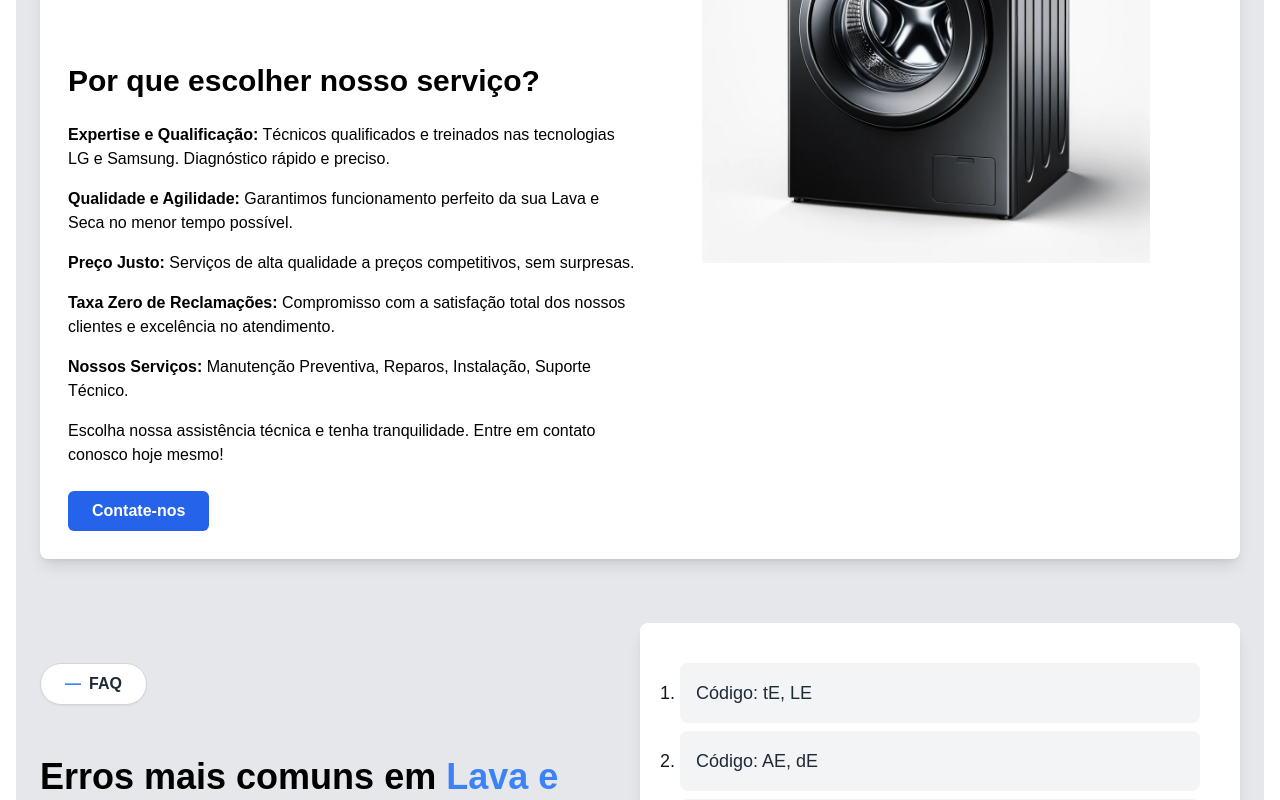
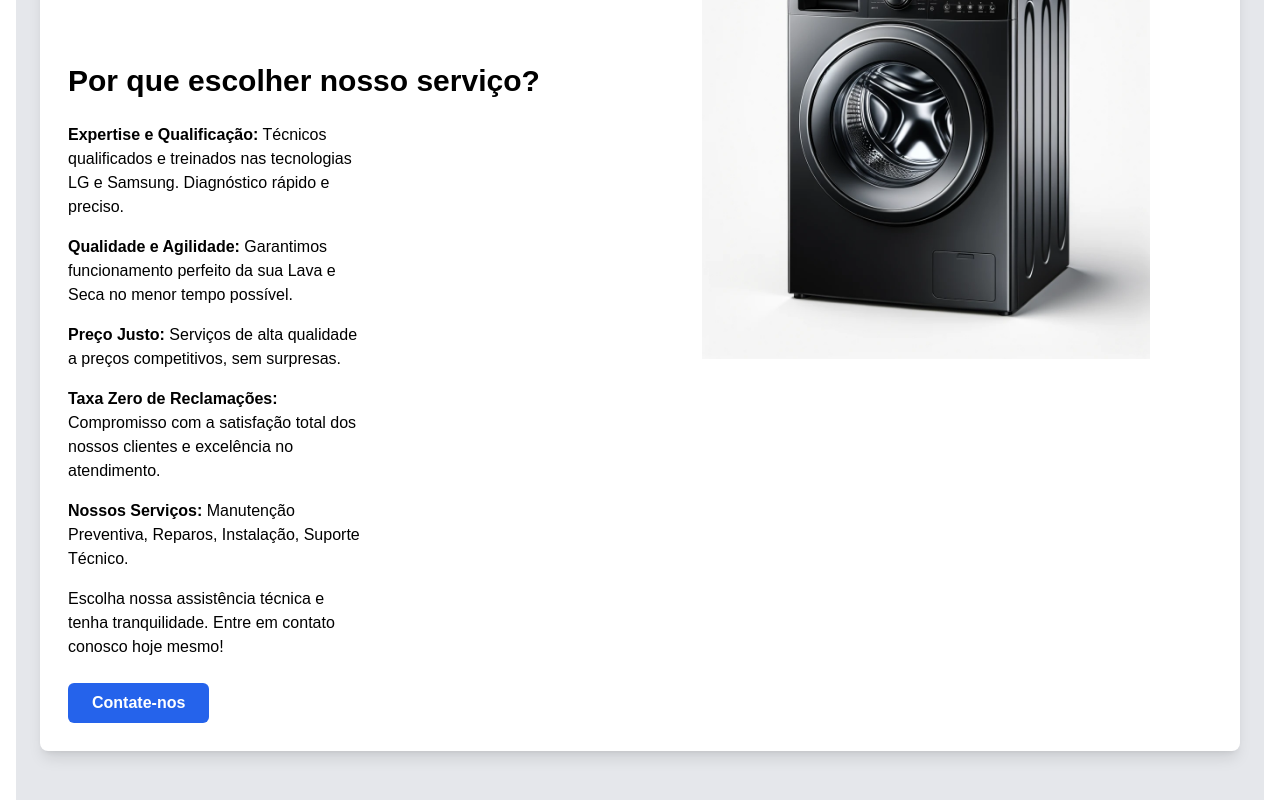
Before and after one commit to TarCouto/lava-e-seca-v1-webprooject, a Next.js app: page / in a window 1280 px wide. Shown: the part 2220-3020 px from the top of the page. Built offline with nearby package versions, Linux system fonts and the light colour scheme.

Commit message:
Primeiro commit

```diff
--- a/src/app/(site)/(home)/page.tsx
+++ b/src/app/(site)/(home)/page.tsx
@@ -59,7 +59,7 @@ export default function Home() {
                 <h3 className="text-2xl sm:text-3xl font-semibold mb-6 text-black">
                   Por que escolher nosso serviço?
                 </h3>
-                <div className="mb-6 space-y-4">
+                <div className="mb-6 space-y-4 max-w-[300px]">
                   <p className="text-black">
                     <strong>Expertise e Qualificação:</strong> Técnicos
                     qualificados e treinados nas tecnologias LG e Samsung.
--- a/src/components/services.tsx
+++ b/src/components/services.tsx
@@ -92,7 +92,7 @@ export function ServicesDoubts() {
           {questions.map((item, index) => (
             <li
               key={index}
-              className="cursor-pointer text-lg mb-2 bg-gray-100 p-4 rounded-lg"
+              className="cursor-pointer text-lg mb-2 bg-gray-100 p-4 rounded-lg text-black"
               onClick={() => toggleQuestion(index)}
             >
               <span
```
